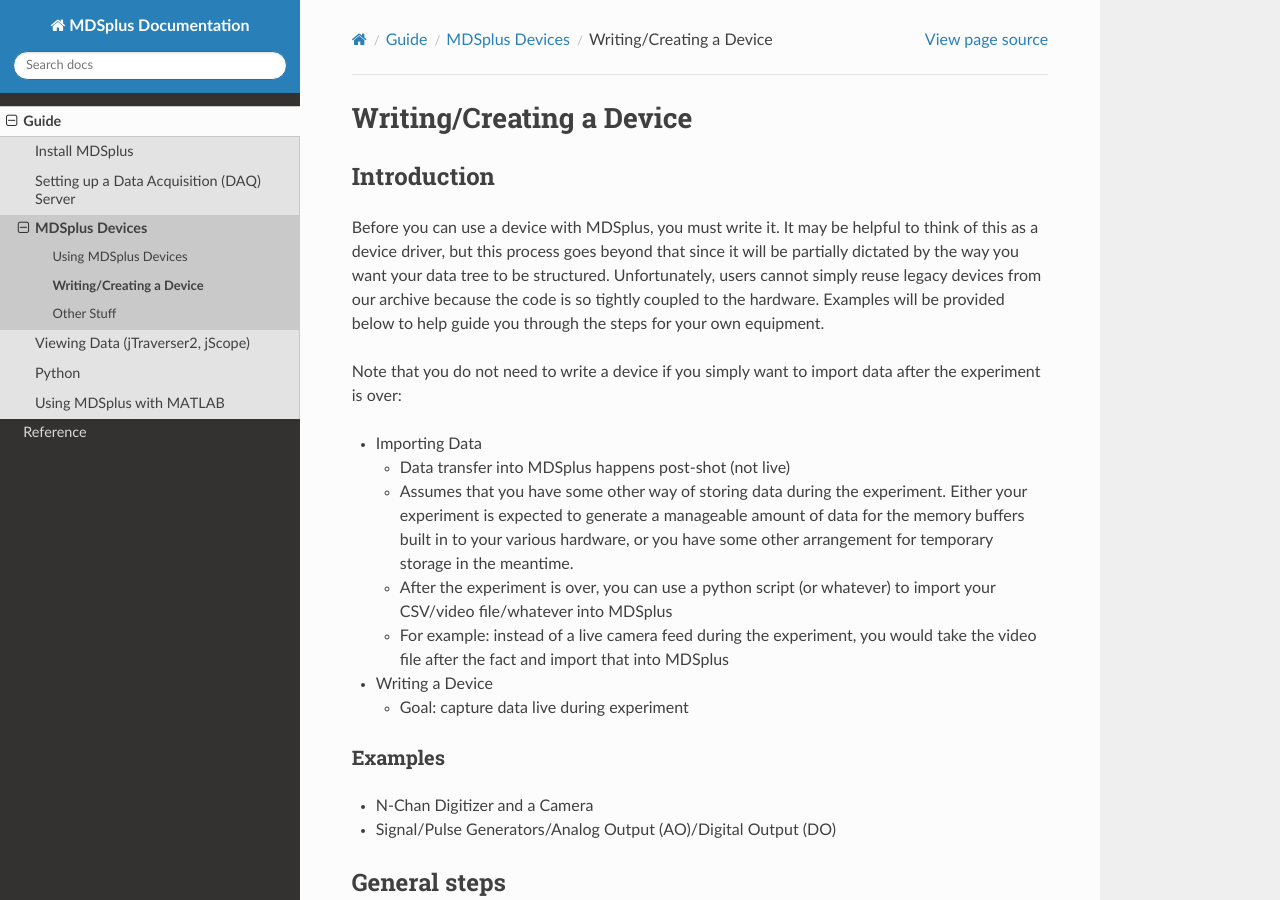
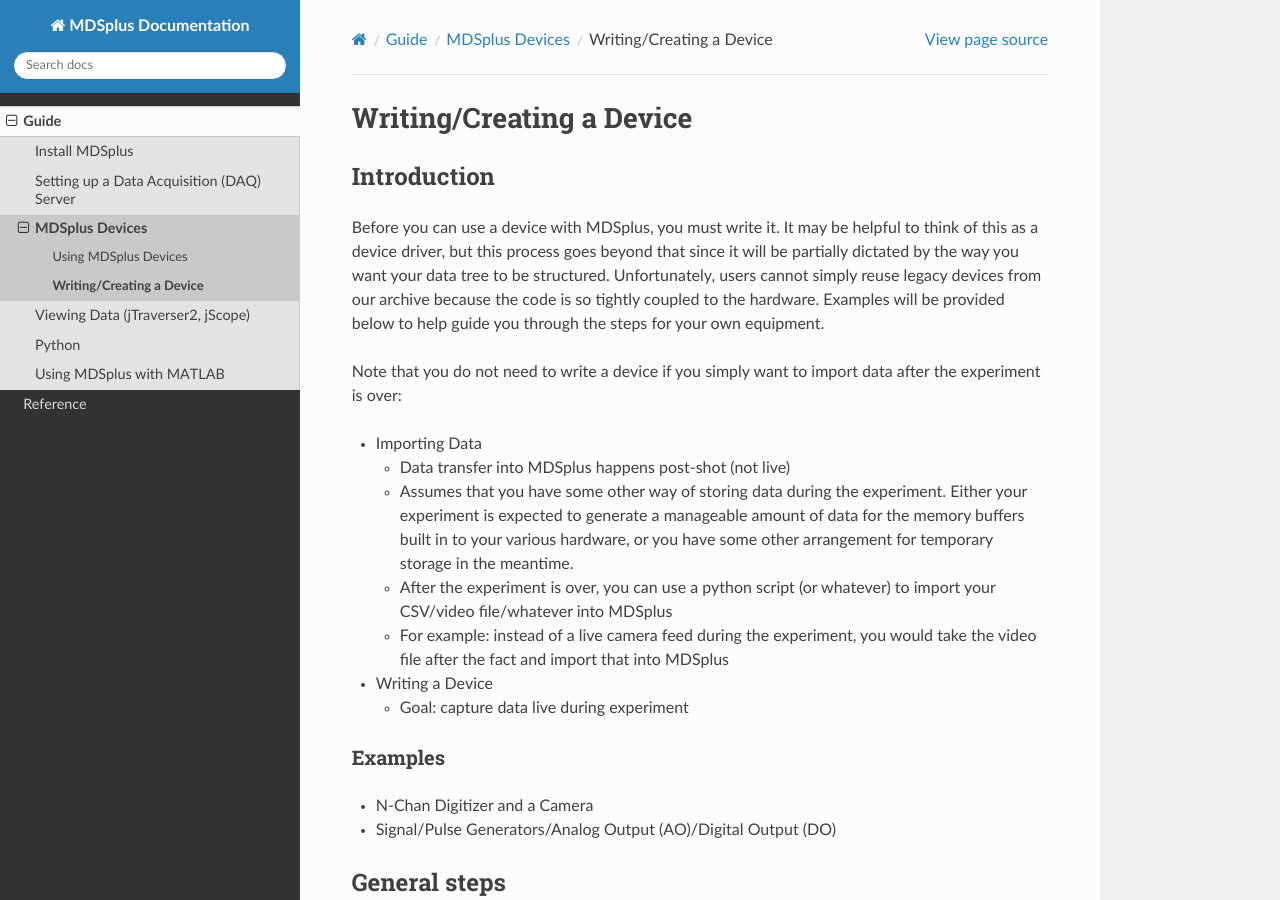
Before and after one commit to MDSplus/Documentation, a Sphinx documentation site: the page built from docs/guide/devices/writing_devices.md, in a window 1280 px wide and 900 px high. Built offline with Sphinx 7.4.7 and the Read the Docs theme 3.1.0, drawn with Linux system fonts in a browser that asks for light colours; pages that are not in the unit, such as notebooks, are missing from menus.

Commit message:
Minor fixes to headings to fix Table of Contents generation

```diff
--- a/docs/guide/devices/writing_devices.md
+++ b/docs/guide/devices/writing_devices.md
@@ -411,7 +411,7 @@
 
 --
 
-# Other Stuff
+## Other Stuff
 
 * devices have a parts array which list out all the possible data you could want from a specific device (? will need clarification on this)
 * it will be up to each admin to set up and maintain their own devices
--- a/docs/index.rst
+++ b/docs/index.rst
@@ -3,7 +3,7 @@
 
 .. toctree::
     :titlesonly:
-    :maxdepth: 1
+    :maxdepth: 2
 
     guide/index
     reference/index
```
